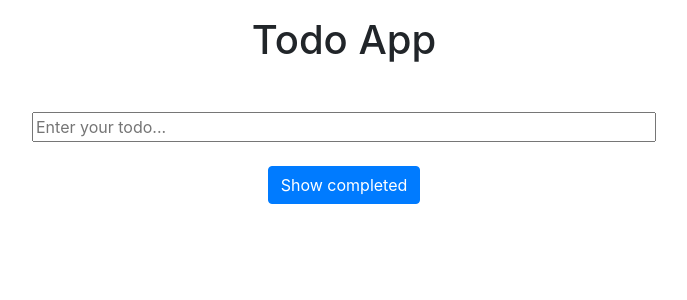
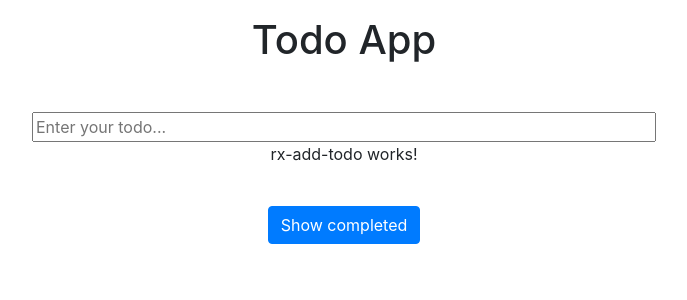
Before and after one commit to Kurtz1993/ng-for-nets, an Angular app: page / in a window 1280 px wide. Shown: the top 300 px of the page, without its empty margins (296-983 px from the left). Built offline with nearby package versions, Linux system fonts and the light colour scheme.

Commit message:
Append the reactive version of add todo

```diff
--- a/src/app/app.component.html
+++ b/src/app/app.component.html
@@ -2,6 +2,7 @@
 
 <div class="add-todo__input">
   <app-add-todo (create)="addTodo($event)"></app-add-todo>
+  <app-rx-add-todo (create)="addTodo($event)"></app-rx-add-todo>
 </div>
 
 <app-todo-list [todos]="todos | async"></app-todo-list>
```
